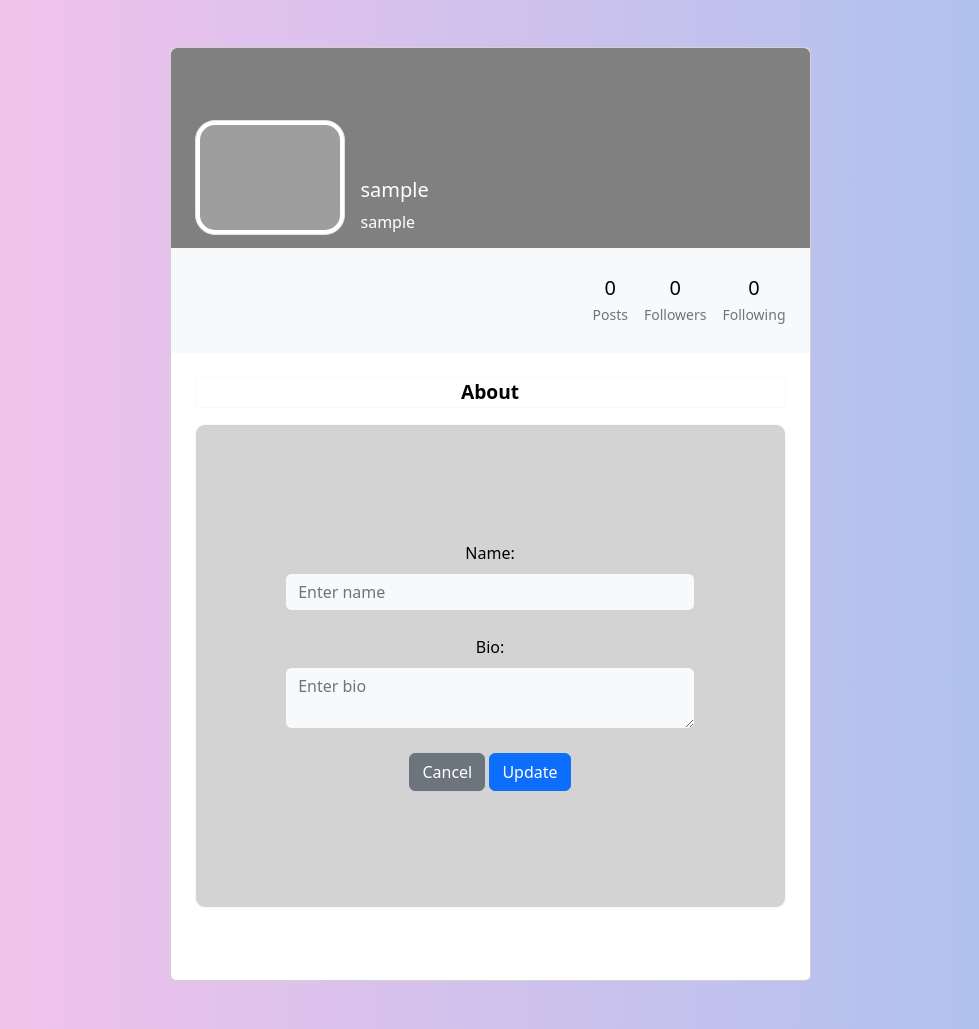
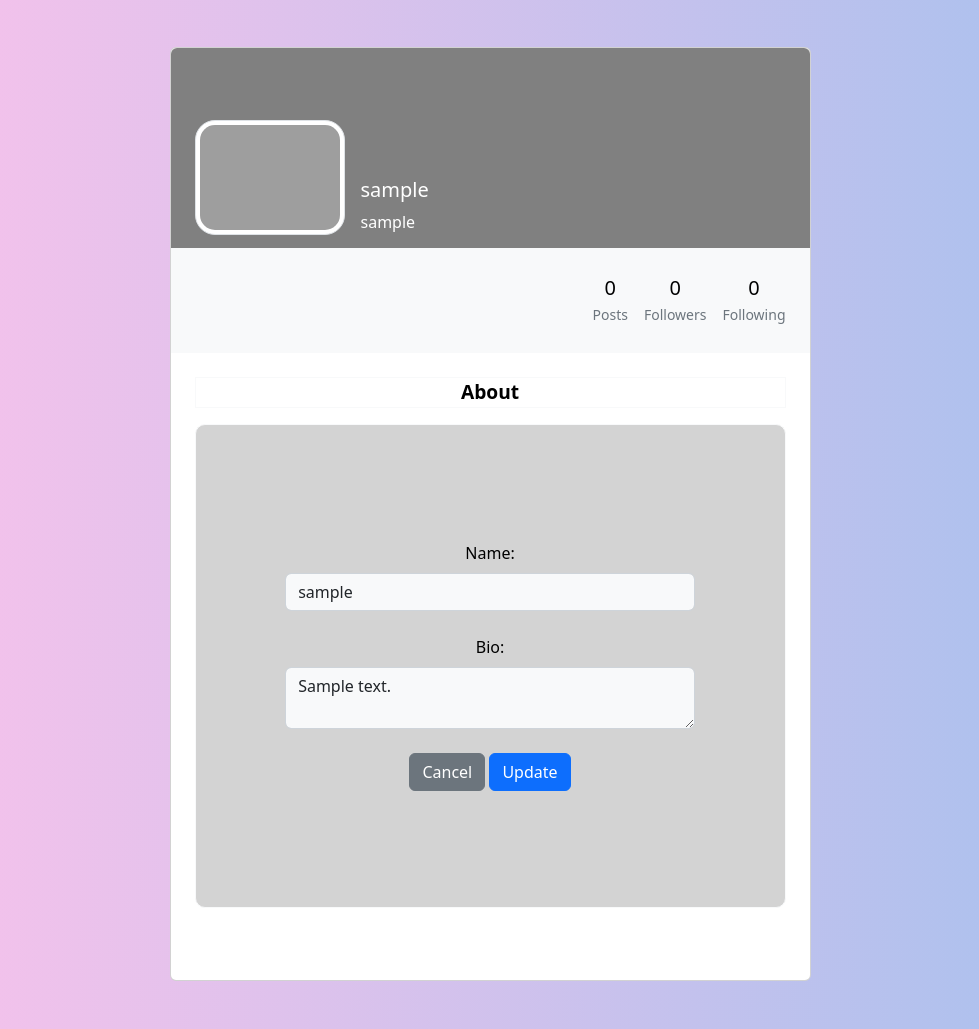
Before and after one commit to JoaoLucasVeras/ChirperProject, a Flask app: a page that uses app/templates/edit_profile.html in a window 1280 px wide. Shown: the part 77-1106 px from the top of the page, without its empty margins (150-1129 px from the left). Run offline with Flask 3, Linux system fonts and the light colour scheme; a user stored in the database is signed in; tables that the repository leaves empty hold one stand-in row (values such as "Sample post"); parts of the project's set-up code (start-up, migrations or seed data) failed here and were passed over; grey boxes are pictures that could not be loaded.

Commit message:
fixed edit profile default value

```diff
--- a/app/routes.py
+++ b/app/routes.py
@@ -83,10 +83,10 @@ def user_profile(username):
 
     return render_template('edit_profile.html', form=form, user=user)
 
-@myapp_obj.route('/user/<username>/edit', methods = ['GET'])
+@myapp_obj.route('/user/<username>/edit', methods = ['GET', 'POST'])
 def edit_profile(username):
+
     form = EditProfile_Form()
-
     user = User.query.filter_by(username=username).first()
 
     # Check if authenticated user is the same as the user whose profile is being viewed
@@ -94,4 +94,8 @@ def edit_profile(username):
         flash('You are unauthorized to access this resource')
         return redirect(f'/user/{username}')
 
+    if request.method == "GET":
+        form.bio.data = user.bio
+        form.nickname.data = user.nickname
+
     return render_template('edit_profile.html', form=form, user=user)
--- a/app/templates/edit_profile.html
+++ b/app/templates/edit_profile.html
@@ -52,12 +52,12 @@ content %}
                       <input type="hidden" name="_method" value="PUT">
                       <div class="">
                         <label class="form-label">Name:</label>
-                        {{form.nickname(class="form-control bg-light", placeholder="Enter name")}}
+                        {{form.nickname(class="form-control bg-light")}}
                       </div>
                       <br />
                       <div class="">
                         <label class="form-label">Bio:</label>
-                        {{ form.bio(class="form-control bg-light", placeholder="Enter bio") }}
+                        {{ form.bio(class="form-control bg-light", value="test bio") }}
                       </div>
                       <br />
                       <div class="text-center">
```
